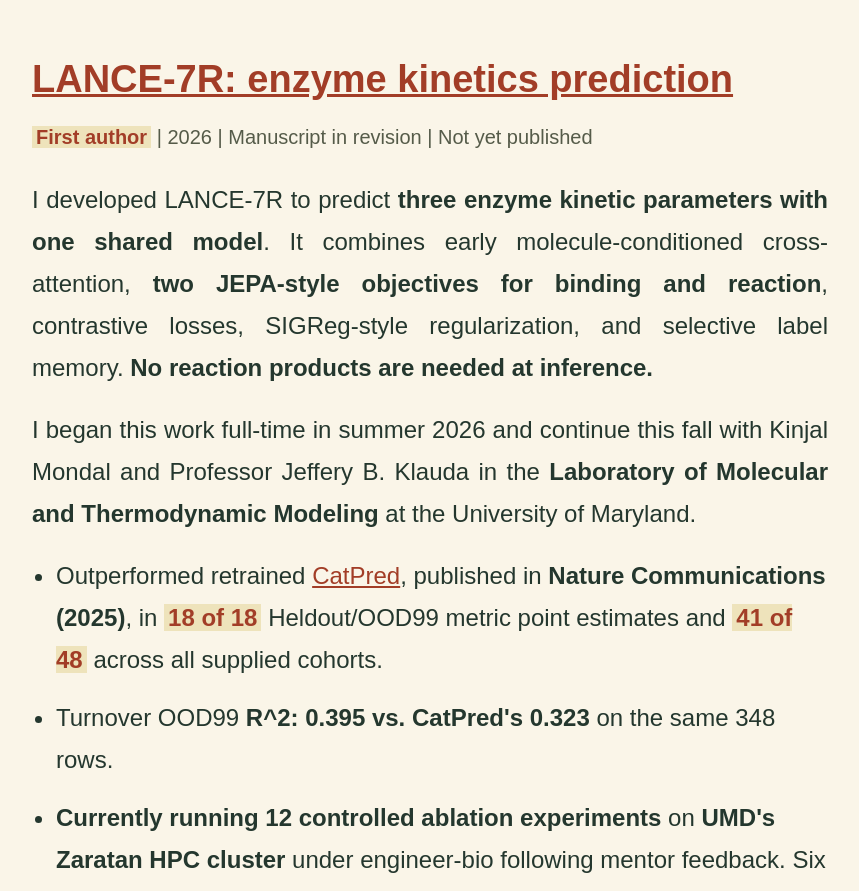
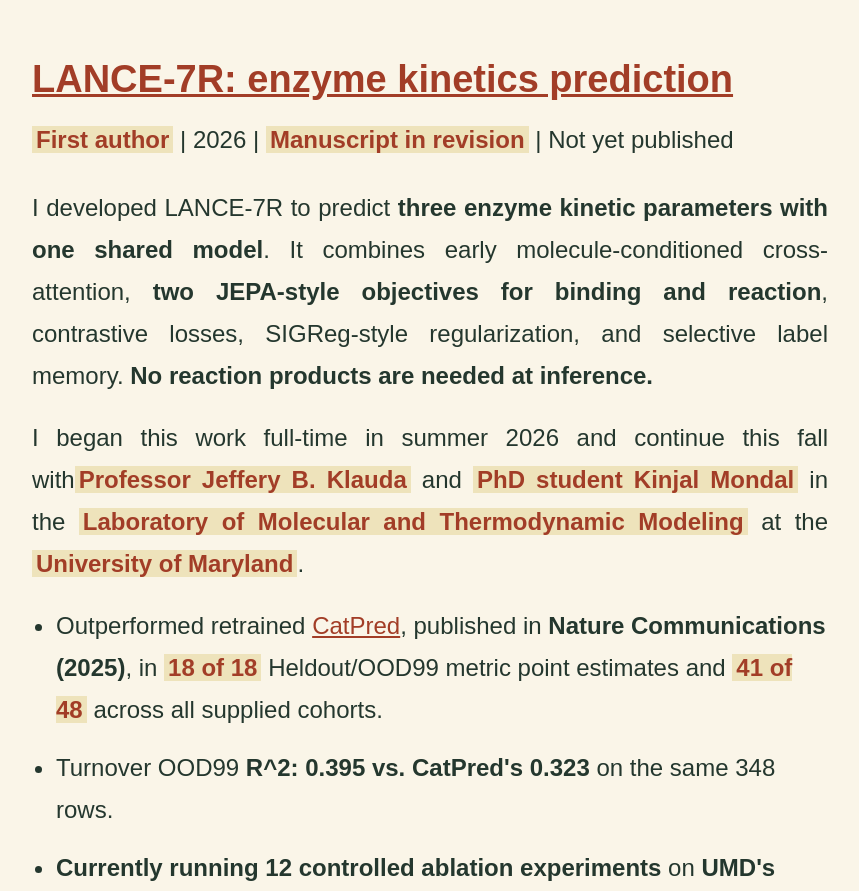
Before and after one commit to 2006coder/2006coder.github.io, a React (Vite) app: page / in a window 1280 px wide. Shown: the part 1760-2651 px from the top of the page, without its empty margins (210-1069 px from the left). Built offline with nearby package versions, Linux system fonts and the light colour scheme.

Commit message:
style: align LANCE authorship and mentor highlights

```diff
--- a/src/pages/LancePage.tsx
+++ b/src/pages/LancePage.tsx
@@ -12,11 +12,12 @@ export function LancePage() {
       <p className={meta}>
         <strong className="bg-highlight px-1 text-rust">Bach Pham | First author</strong>
         <br/>
-        With Kinjal Mondal &amp; Jeffery B. Klauda
+        With <strong className="bg-highlight px-1 text-rust">Professor Jeffery B. Klauda</strong>{" "}
+        &amp; <strong className="bg-highlight px-1 text-rust">PhD student Kinjal Mondal</strong>
         <br/>
-        <strong>Laboratory of Molecular and Thermodynamic Modeling</strong>
+        <strong className="bg-highlight px-1 text-rust">Laboratory of Molecular and Thermodynamic Modeling</strong>
         <br/>
-        University of Maryland | Manuscript in revision | Not yet published
+        <strong className="bg-highlight px-1 text-rust">University of Maryland</strong> | Manuscript in revision | Not yet published
       </p>
       <p className="mb-5">
         Enzyme measurements are sparse and depend on experimental conditions. LANCE
@@ -26,7 +27,9 @@ export function LancePage() {
         <sub>i</sub> with one shared architecture and three prediction heads.
       </p>
       <p className="mb-5">
-        <strong>October 2026:</strong> Kinjal Mondal and Professor Jeffery B. Klauda
+        <strong>October 2026:</strong>{" "}
+        <strong className="bg-highlight px-1 text-rust">Professor Jeffery B. Klauda</strong>{" "}
+        and <strong className="bg-highlight px-1 text-rust">PhD student Kinjal Mondal</strong>{" "}
         reviewed the manuscript and requested more ablation evidence. I am currently
         running <strong>12 controlled ablation experiments on UMD's Zaratan HPC
         cluster</strong> under engineer-bio. <strong>Results are pending.</strong>{" "}
--- a/src/pages/WorkPage.tsx
+++ b/src/pages/WorkPage.tsx
@@ -16,9 +16,10 @@ export function WorkPage() {
           <h3 className="mb-4 text-[30px] font-bold leading-tight wrap-break-word sm:text-[38px]">
             <Link href="/lance">LANCE-7R: enzyme kinetics prediction</Link>
           </h3>
-          <p className={meta}>
+          <p className="mb-7 text-[22px] leading-relaxed sm:text-2xl">
             <strong className="bg-highlight px-1 text-rust">First author</strong>{" "}
-            | 2026 | Manuscript in revision | Not yet published
+            | 2026 | <strong className="bg-highlight px-1 text-rust">Manuscript in revision</strong>{" "}
+            | Not yet published
           </p>
           <p className="mb-5">
             I developed LANCE-7R to predict <strong>three enzyme kinetic parameters
@@ -29,8 +30,10 @@ export function WorkPage() {
           </p>
           <p className="mb-5">
             I began this work full-time in summer 2026 and continue this fall with
-            Kinjal Mondal and Professor Jeffery B. Klauda in the <strong>Laboratory
-            of Molecular and Thermodynamic Modeling</strong> at the University of Maryland.
+            <strong className="bg-highlight px-1 text-rust">Professor Jeffery B. Klauda</strong>{" "}
+            and <strong className="bg-highlight px-1 text-rust">PhD student Kinjal Mondal</strong>{" "}
+            in the <strong className="bg-highlight px-1 text-rust">Laboratory of Molecular and Thermodynamic Modeling</strong>{" "}
+            at the <strong className="bg-highlight px-1 text-rust">University of Maryland</strong>.
           </p>
           <ul className="mb-6 list-disc space-y-4 pl-6">
             <li>Outperformed retrained{" "}
```
